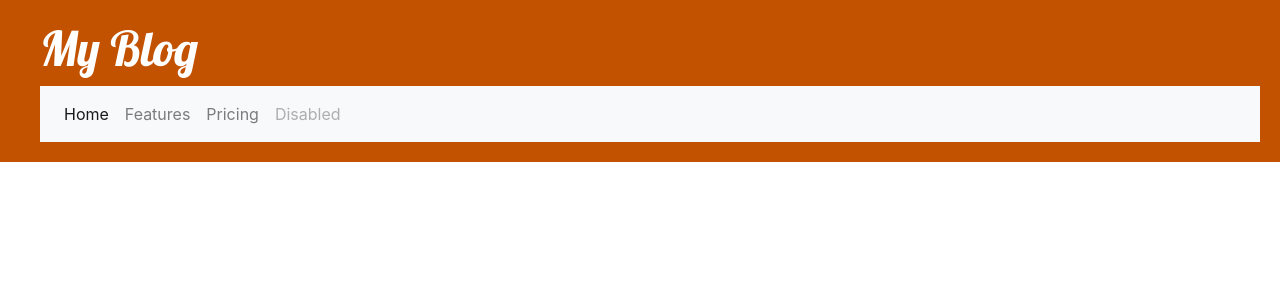
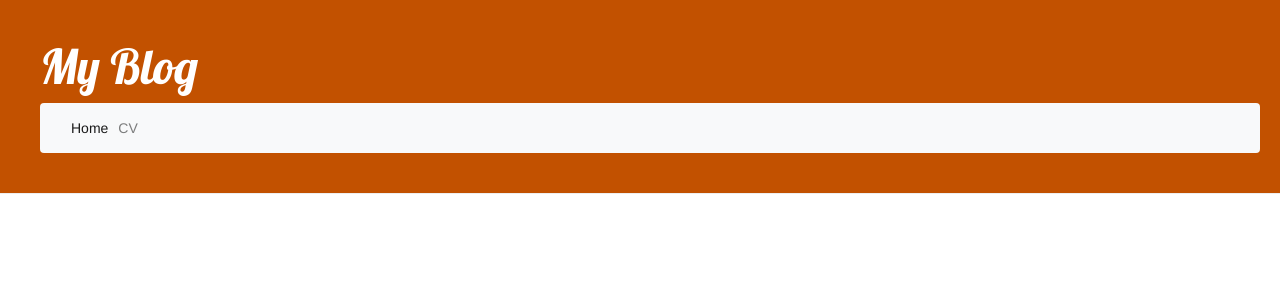
Before and after one commit to amir-shah-dev/bridge2nd, a Django app: page / in a window 1280 px wide. Shown: the top 300 px of the page. Run offline with Django 3.2, Linux system fonts and the light colour scheme; data that the repository does not hold is empty; some libraries are stand-ins or nearby versions.

Commit message:
Updated css style

```diff
--- a/blog/static/css/blog.css
+++ b/blog/static/css/blog.css
@@ -9,7 +9,12 @@
 	text-decoration: none;
 }
 .content {
-	margin-left: 40px;#
+	/*margin-left: 40px;*/
+	max-width: 960px;
+	margin: auto;
+}
+.row {
+	margin: auto;
 }
 h1, h2, h3, h4 {
 	font-family: 'Lobster', cursive;
--- a/blog/templates/blog/base.html
+++ b/blog/templates/blog/base.html
@@ -4,8 +4,8 @@
 <head>
 	<link href="//fonts.googleapis.com/css?family=Lobster&subset=latin,latin-ext" rel="stylesheet" type="text/css">
 	<link rel="stylesheet" href="https://stackpath.bootstrapcdn.com/bootstrap/4.5.2/css/bootstrap.min.css" integrity="sha384-JcKb8q3iqJ61gNV9KGb8thSsNjpSL0n8PARn9HuZOnIxN0hoP+VmmDGMN5t9UJ0Z" crossorigin="anonymous">
-	<!-- <link rel="stylesheet" href="//maxcdn.bootstrapcdn.com/bootstrap/3.2.0/css/bootstrap.min.css"> -->
-	<!-- <link rel="stylesheet" href="//maxcdn.bootstrapcdn.com/bootstrap/3.2.0/css/bootstrap-theme.min.css"> -->
+	<link rel="stylesheet" href="//maxcdn.bootstrapcdn.com/bootstrap/3.2.0/css/bootstrap.min.css">
+	<link rel="stylesheet" href="//maxcdn.bootstrapcdn.com/bootstrap/3.2.0/css/bootstrap-theme.min.css">
 	<link rel="stylesheet" href="{% static 'css/blog.css' %}">
 	<meta charset="UTF-8">
 	<title>My Blog</title>
@@ -27,10 +27,8 @@
 				</button>
 				<div class="collapse navbar-collapse" id="navbarNavAltMarkup">
 					<div class="navbar-nav">
-						<a class="nav-item nav-link active" href="#">Home <span class="sr-only">(current)</span></a>
-						<a class="nav-item nav-link" href="#">Features</a>
-						<a class="nav-item nav-link" href="#">Pricing</a>
-						<a class="nav-item nav-link disabled" href="#">Disabled</a>
+						<a class="nav-item nav-link active" href="/">Home <span class="sr-only">(current)</span></a>
+						<a class="nav-item nav-link" href="/cv">CV</a>
 					</div>
 				</div>
 			</nav>
```
Also changed, not shown: blog/models.py (+10 -0 lines), blog/templates/blog/cv_list.html (+7 -1 lines), test/functional_tests.py (+9 -1 lines).
